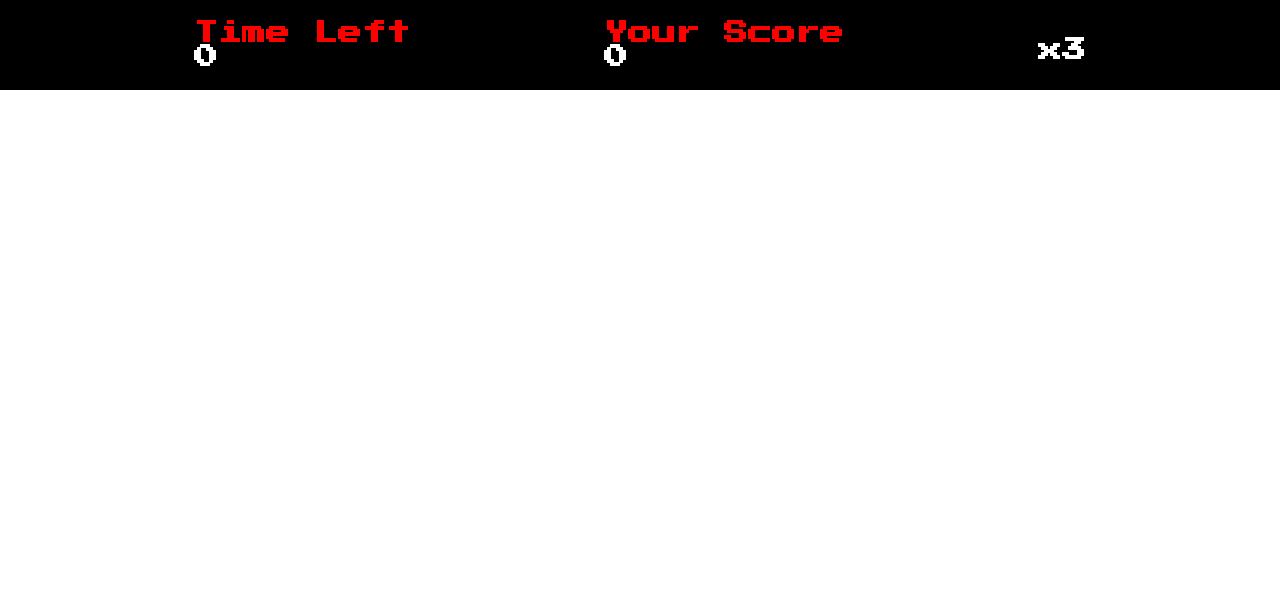
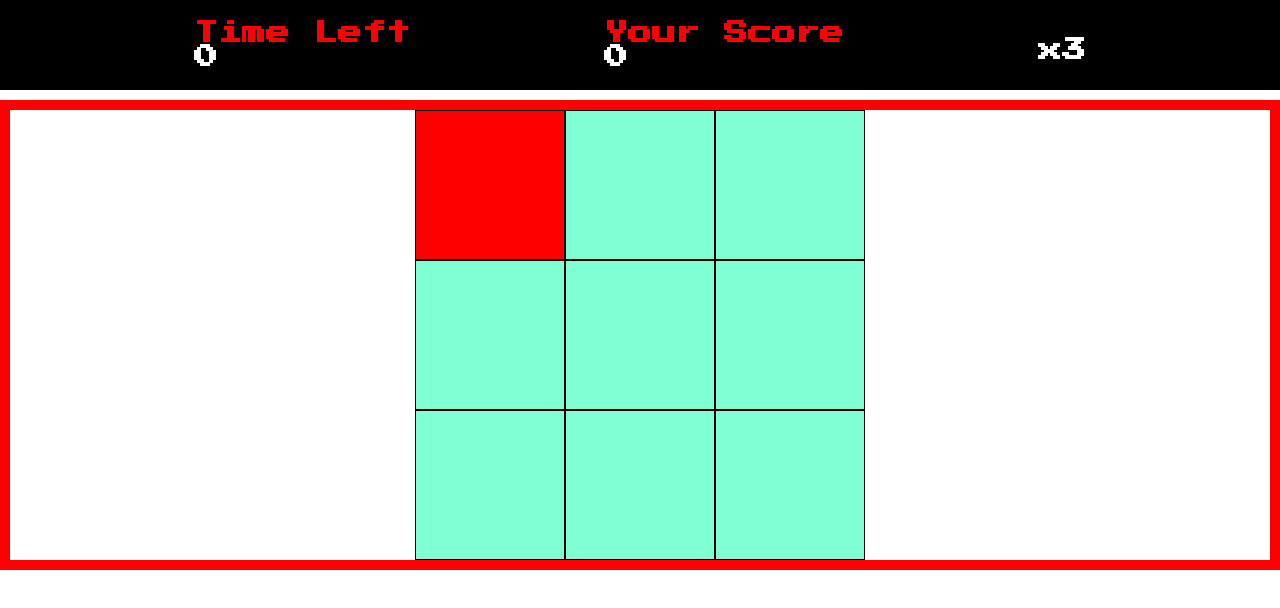
Before and after one commit to emersonpessoa01/detona-ralph-aula, a website built with Vite: page index.html in a window 1280 px wide. Built offline with nearby package versions, Linux system fonts and the light colour scheme.

Commit message:
added class panel :rocket:

```diff
--- a/index.html
+++ b/index.html
@@ -34,6 +34,23 @@
           <h2>x3</h2>
         </div>
       </div>
+      <div class="panel">
+        <div class="panel-row">
+          <div class="square enemy" id="1"></div>
+          <div class="square" id="2"></div>
+          <div class="square" id="3"></div>
+        </div>
+        <div class="panel-row">
+          <div class="square" id="4"></div>
+          <div class="square" id="5"></div>
+          <div class="square" id="6"></div>
+        </div>
+        <div class="panel-row">
+          <div class="square" id="7"></div>
+          <div class="square" id="8"></div>
+          <div class="square" id="9"></div>
+        </div>
+      </div>
     </div>
     <script defer type="module" src="/src/scripts/engine.js"></script>
   </body>
--- a/src/styles/container.scss
+++ b/src/styles/container.scss
@@ -1,12 +1,15 @@
 .container {
   display: flex;
+  flex-direction: column;
+  min-height: 100vh;
 
   .menu {
     display: flex;
     align-items: center;
     justify-content: space-evenly;
-    height: 90px;
-    width: 100%; /* DEIXOU CENTER */
+    min-height: 90px;
+    // width: 100%; /* DEIXOU CENTER */
+    max-width: 100%;
     background: var(--bg-black);
     color: var(--white);
   }
--- /dev/null
+++ b/src/styles/panel.scss
@@ -0,0 +1,21 @@
+.panel{
+    display: flex;
+    align-items: center;
+    justify-content: center;
+    border: 10px solid var(--red);
+    margin-top:1rem;
+
+    .panel-row{
+      max-width: 100%;
+      // height: auto;
+      .square{
+        width: 150px;
+        height: 150px;
+        border:1px solid #000;
+        background: #7fffd4;
+      }
+      .enemy{
+        background: var(--red);
+      }
+    }
+  }
--- a/src/styles/style.scss
+++ b/src/styles/style.scss
@@ -1,2 +1,3 @@
 @import url(./reset.scss);
 @import url(./container.scss);
+@import url(./panel.scss);
```
